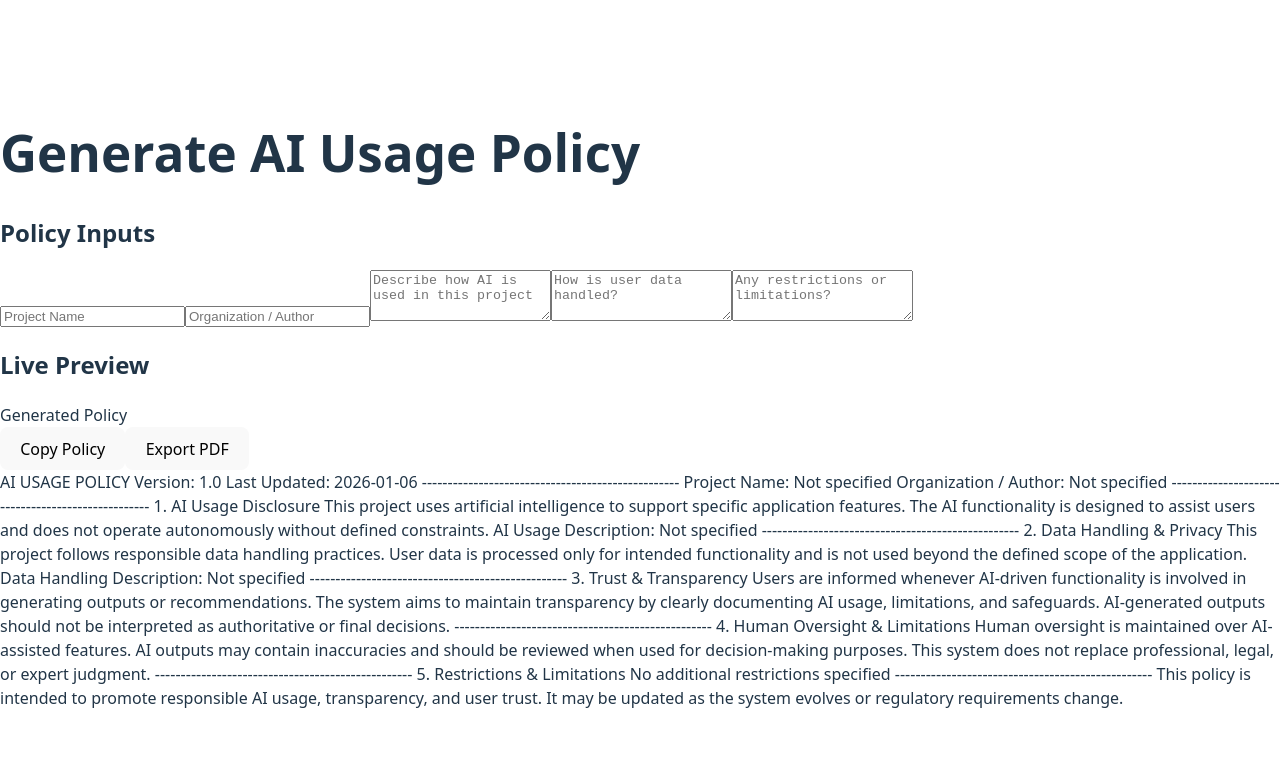
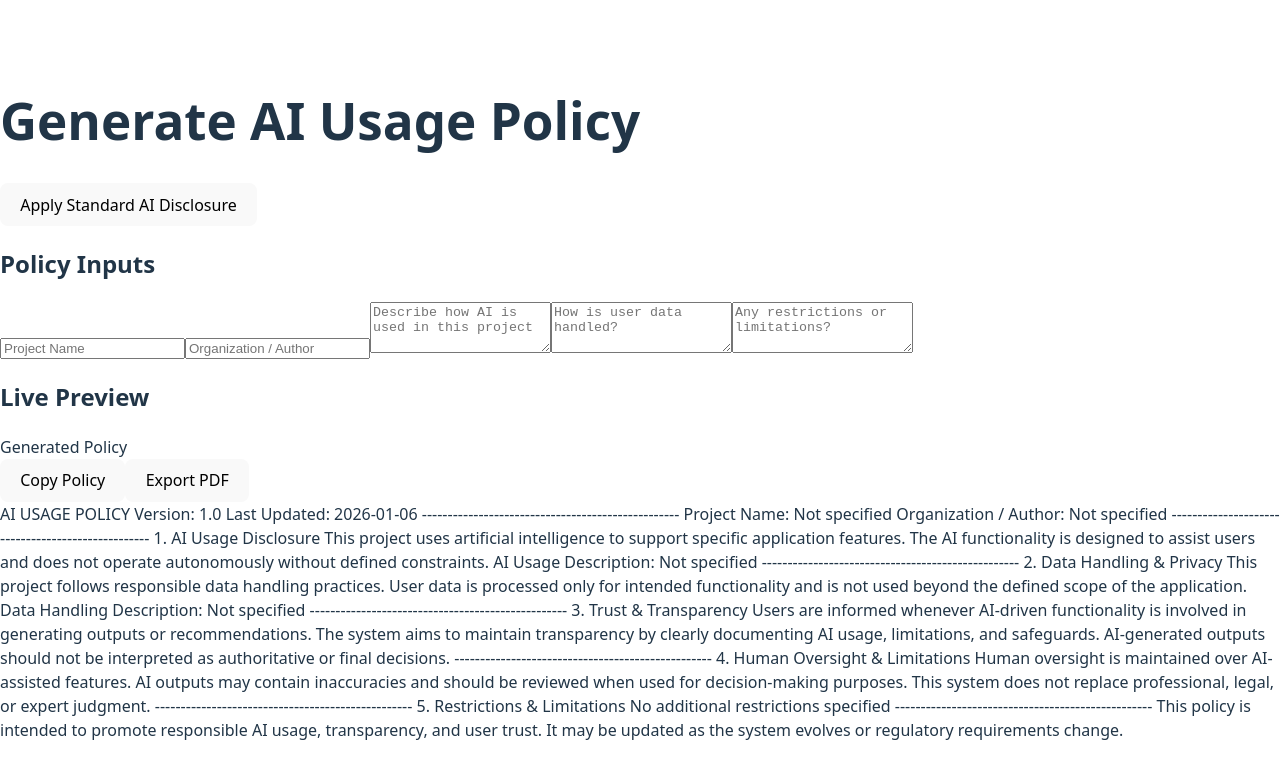
Before and after one commit to pancharasshubham/ai-usage-policy-generator, a React (Vite) app: page / in a window 1280 px wide. Shown: the top 778 px of the page. Built offline with nearby package versions, Linux system fonts and the light colour scheme.

Commit message:
fix: correct named export for standard AI disclosure

```diff
--- a/src/pages/PolicyGenerator.tsx
+++ b/src/pages/PolicyGenerator.tsx
@@ -3,6 +3,7 @@ import PolicyForm from "../components/PolicyForm";
 import PolicyPreview from "../components/PolicyPreview";
 import type { PolicyInput } from "../types/policy";
 import { generatePolicy } from "../utils/generatePolicy";
+import { standardAIDisclosure } from "../utils/standardDisclosure";
 
 const PolicyGenerator = () => {
   const [policyData, setPolicyData] = useState<PolicyInput>({
@@ -20,6 +21,11 @@ const PolicyGenerator = () => {
       <h1 className="text-3xl font-bold mb-8">
         Generate AI Usage Policy
       </h1>
+    <button
+        onClick={() => setPolicyData(standardAIDisclosure)}
+      className="mb-6 px-4 py-2 bg-slate-700 hover:bg-slate-600 rounded text-sm">
+        Apply Standard AI Disclosure
+    </button>
 
       <div className="grid grid-cols-1 md:grid-cols-2 gap-8">
         {/* Left: Form */}
--- /dev/null
+++ b/src/utils/standardDisclosure.ts
@@ -0,0 +1,15 @@
+import type { PolicyInput } from "../types/policy";
+
+export const standardAIDisclosure: PolicyInput = {
+  projectName: "AI-Powered Application",
+  organization: "Organization / Developer Name",
+
+  aiUsage:
+    "This application uses artificial intelligence to assist users by providing automated suggestions, insights, or content. AI functionality is designed to support user actions and operates within defined constraints.",
+
+  dataHandling:
+    "User data is processed only for the intended functionality of the application. No data is used beyond its stated purpose, and reasonable measures are taken to ensure data privacy and security.",
+
+  restrictions:
+    "AI-generated outputs are advisory in nature and should not be used as the sole basis for critical decisions. Users are encouraged to apply independent judgment where appropriate."
+};
```
